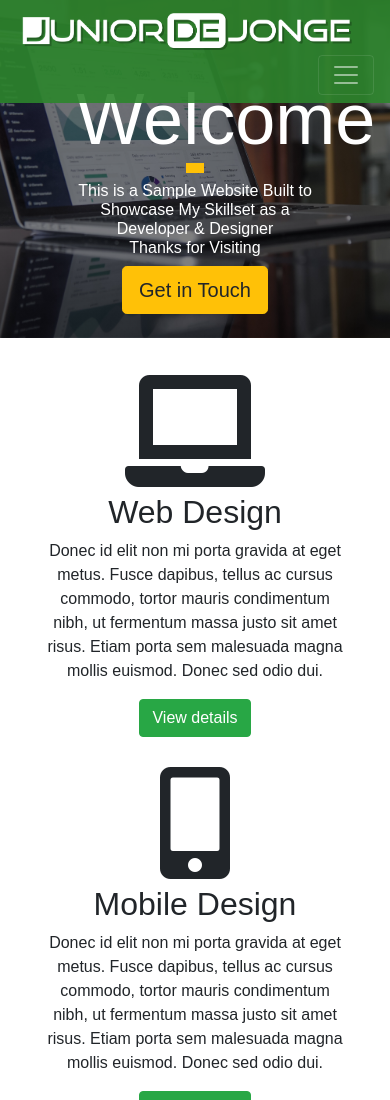
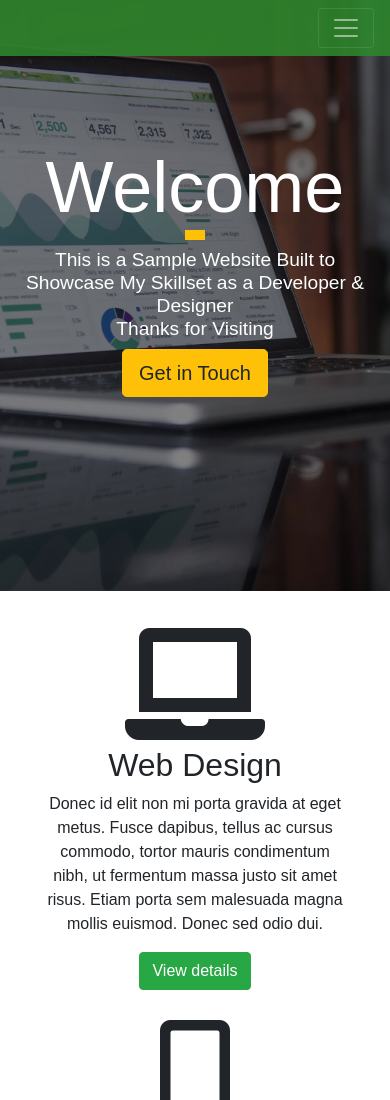
Before and after one commit to jnrade/jnrade.github.io, a plain HTML site: page index.html in a window 390 px wide. Shown: the top 1100 px of the page. Drawn offline with Linux system fonts and the light colour scheme.

Commit message:
Changes to index & stylesheet
Made changes to index & stylesheet to make it more responsive on mobile

```diff
--- a/css/style.css
+++ b/css/style.css
@@ -31,8 +31,7 @@ button{
 
 @media only screen and (max-width: 414px) {
   .logo-img {
-    width: 100%;
-    height: 2%;
+    display: none;
   }
 }
 
@@ -62,22 +61,28 @@ button{
   background-repeat: no-repeat;
 }
 
-@media only screen and (max-width:778px) {
+.hero-text {
+  padding-top: 10%;
+}
+
+@media only screen and (max-width:768px) {
   #hero {
-    height: 50vh;
+    height: 70vh !important;
     width: 100%;
-    padding: 10%;
     margin: 0;
   }
   h1 {
-    font-size: 1em;
+    font-size: 1.2em;
+  }
+  .hero-text-mobile{
+    padding-top: 40%;
   }
 }
-@media only screen and (max-width: 1024px) {
+/*@media only screen and (max-width: 1024px) {
   #hero {
     height: 40vh;
   }
-}
+}*/
 
 #about {
   padding: 8%;
--- a/index.html
+++ b/index.html
@@ -15,7 +15,7 @@
     <!-- Favicons -->
   </head>
   <body>
-  <nav class="navbar navbar-expand-md navbar-dark fixed-top bg-dark">
+  <nav class="navbar navbar-expand-lg navbar-dark fixed-top bg-dark">
     <a class="navbar-brand" href="index.html">
     <img class="logo-img" src="img/logo.png">
     </a>
@@ -26,7 +26,7 @@
   <div class="collapse navbar-collapse" id="navbarsExampleDefault">
     <ul class="navbar-nav ml-auto">
       <li class="nav-item">
-        <a class="nav-link" href="#hero">Home <i class="fas fa-home"></i></a>
+        <a class="nav-link" href="index.html">Home <i class="fas fa-home"></i></a>
       </li>
       <li class="nav-item">
         <a class="nav-link" href="#about">About <i class="fas fa-info-circle"></i></a>
@@ -42,13 +42,11 @@
 </nav>
 <!-- Main hero section -->
 <section id="hero">
-  <div class="hero-text">
-    <div class="container text-center" style="padding: 12%">
-      <h1 class="display-3 text-white">Welcome<hr></h1>
+    <div class="container text-center">
+      <h1 class="display-3 hero-text hero-text-mobile text-white">Welcome<hr></h1>
       <h1 class="text-white text-shadow">This is a Sample Website Built to Showcase My Skillset as a Developer & Designer <br>Thanks for Visiting</h1>
       <div class="text-center"><a class="btn btn-warning btn-lg" href="#contact" role="button">Get in Touch</a></div>
     </div>
-  </div>
   </section>
 
 <!-- about section -->
```
